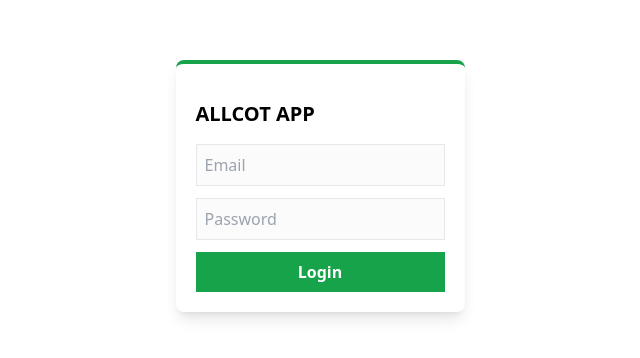
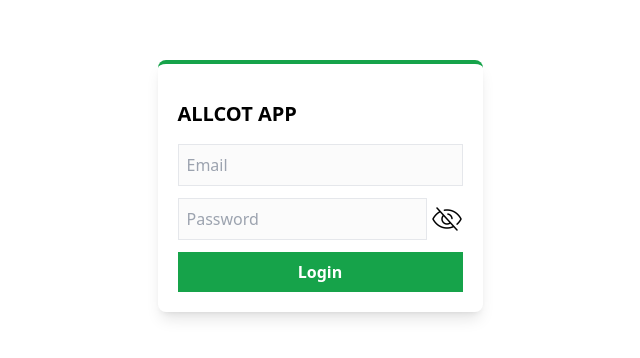
Before and after one commit to NicolasMendoza92/inventory-trial, a Next.js app: page /login in a window 1280 px wide. Shown: the part 214-572 px from the top of the page, without its empty margins (320-960 px from the left). Built offline with nearby package versions, Linux system fonts and the light colour scheme.

Commit message:
eye in password

```diff
--- a/components/LoginForm.js
+++ b/components/LoginForm.js
@@ -13,6 +13,20 @@ export default function LoginForm() {
     const [error, setError] = useState("");
 
     const router = useRouter();
+
+    let flag = true
+    const showPass = () => {
+        if (flag) {
+            document.getElementById("password").type = "text";
+            document.getElementById("pass-icon").src = "/icons/eye.png"
+            flag = false;
+        } else {
+            document.getElementById("password").type = "password";
+            document.getElementById("pass-icon").src = "/icons/eye-slash.png"
+
+            flag = true;
+        }
+    }
 
     const handleSubmit = async (e) => {
         e.preventDefault();
@@ -47,12 +61,21 @@ export default function LoginForm() {
                         type="text"
                         placeholder="Email"
                     />
+                    <div className="flex inline-flex items-center">
                         <input
                             className="px-2 py-2"
                             onChange={(e) => setPassword(e.target.value)}
                             type="password"
+                            id="password"
                             placeholder="Password"
                         />
+                        <img src={'/icons/eye-slash.png'}
+                        id="pass-icon"
+                        className="flex ms-1 w-8 cursor-pointer "
+                        onClick={showPass} />
+                    </div>
+
+
                     <button className="bg-green-600 text-white font-bold cursor-pointer px-6 py-2">
                         Login
                     </button>
```
Also changed, not shown: public/icons/eye-slash.png (added), public/icons/eye.png (added). Lines whose indentation alone changed are shown as unchanged.
